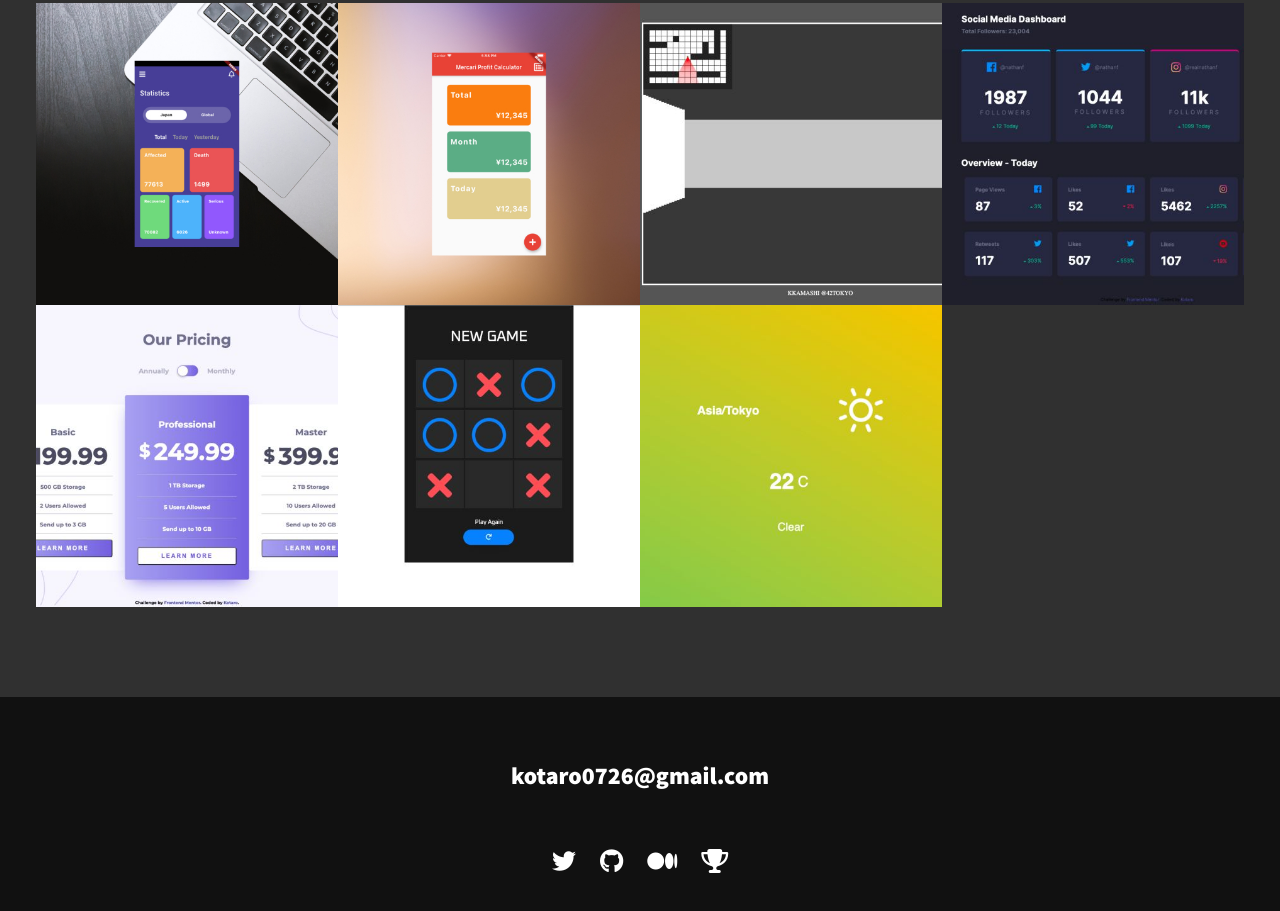
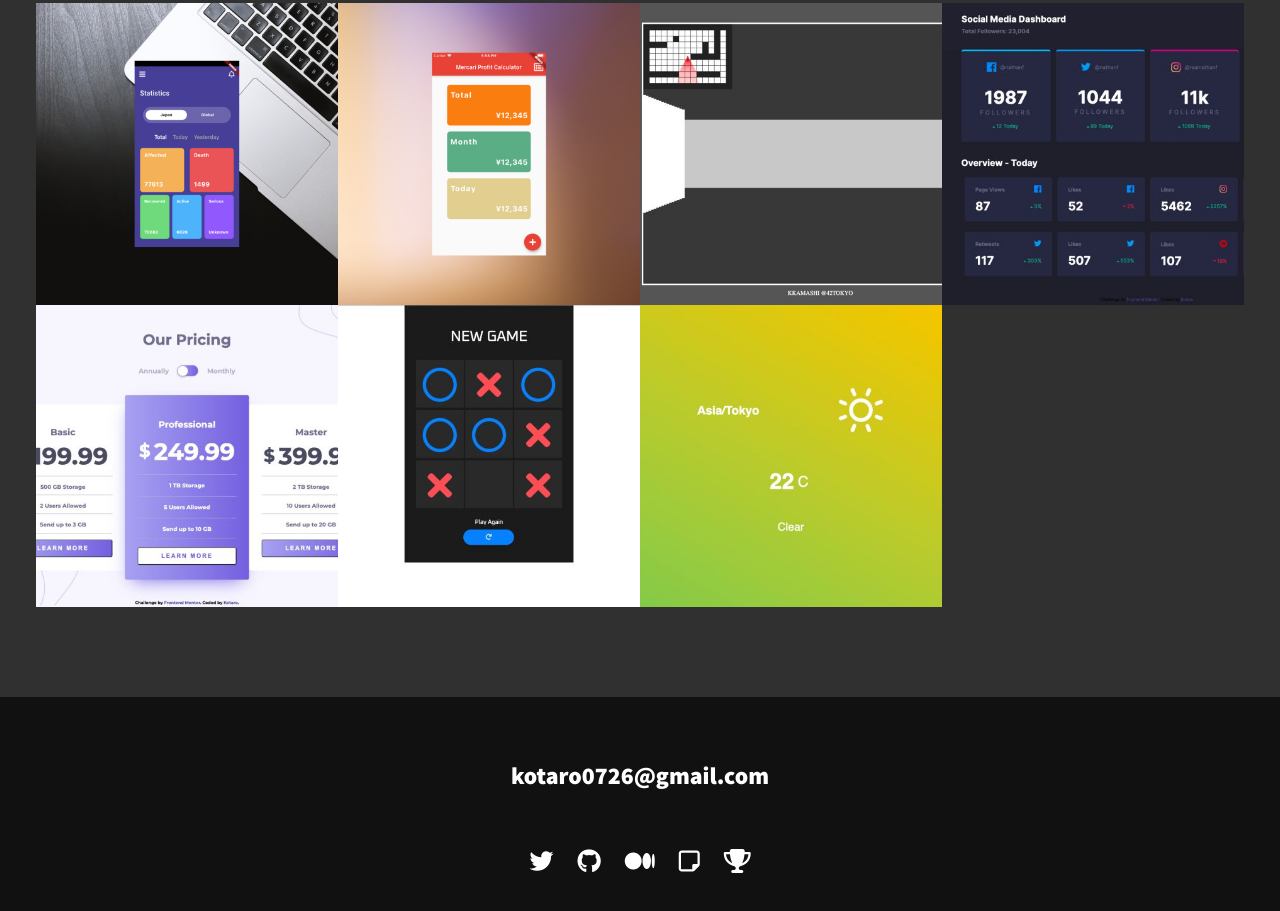
Before and after one commit to Kotaro666-dev/portfolio, a plain HTML site: page index.html in a window 1280 px wide. Shown: the part 2225-3136 px from the top of the page. Drawn offline with nearby package versions, Linux system fonts and the light colour scheme.

Commit message:
Add the link of note magazin

```diff
--- a/index.html
+++ b/index.html
@@ -20,8 +20,11 @@
       rel="stylesheet"
     />
     <!-- <link rel="stylesheet" href="style.css"> -->
-    <link rel="stylesheet" href="https://kotaro666-dev.github.io/portfolio/style.css"/>
-    <link rel="icon" type="image/x-icon" href="img/favicon.ico">
+    <link
+      rel="stylesheet"
+      href="https://kotaro666-dev.github.io/portfolio/style.css"
+    />
+    <link rel="icon" type="image/x-icon" href="img/favicon.ico" />
     <script
       src="https://kit.fontawesome.com/86611af5bf.js"
       crossorigin="anonymous"
@@ -64,11 +67,7 @@
           >42TOKYO</a
         >
       </p>
-      <img
-        src="img/kotaro-01.jpg"
-        alt="Profile photo"
-        class="intro__img"
-      />
+      <img src="img/kotaro-01.jpg" alt="Profile photo" class="intro__img" />
     </section>
 
     <!--    My Skills -->
@@ -77,7 +76,7 @@
       <div class="skills">
         <div class="skill">
           <h3>LANGUAGE</h3>
-          <br>
+          <br />
           <ul class="list">
             <li>Clang(42Tokyo)</li>
             <li>C++(Competitive Programming)</li>
@@ -93,18 +92,20 @@
         </div>
         <div class="skill">
           <h3>ENV, EDITOR & PLATFORM</h3>
-          <br>
+          <br />
           <ul class="list">
-              <li><span style="font-weight: bold;">ENV</span>
+            <li>
+              <span style="font-weight: bold">ENV</span>
               <ul>
                 <li>MacBook Air(2017)</li>
                 <li>Memory: 8GB</li>
               </ul>
             </li>
           </ul>
-            <br>
+          <br />
           <ul class="list">
-              <li><span style="font-weight: bold;">EDITOR</span>
+            <li>
+              <span style="font-weight: bold">EDITOR</span>
               <ul>
                 <li>Vim</li>
                 <li>VScode</li>
@@ -113,9 +114,10 @@
               </ul>
             </li>
           </ul>
-            <br>
+          <br />
           <ul class="list">
-              <li><span style="font-weight: bold;">PLATFORM</span>
+            <li>
+              <span style="font-weight: bold">PLATFORM</span>
               <ul>
                 <li>Flutter</li>
                 <li>MySQL</li>
@@ -127,7 +129,7 @@
         </div>
         <div class="skill">
           <h3>OTHER SKILLS</h3>
-          <br>
+          <br />
           <ul class="list">
             <li>Linux Command</li>
             <li>Github</li>
@@ -156,14 +158,24 @@
 
       <div class="about--me_body">
         <p class="japanese__font">
-          オランダ在住時に訪れた<a href="https://su.org/" target="_blank" class="link">Singularity University</a>にて、最先端技術を使ってイノベーションを起こそうとする学生たちに強い影響を受ける。
+          オランダ在住時に訪れた<a
+            href="https://su.org/"
+            target="_blank"
+            class="link"
+            >Singularity University</a
+          >にて、最先端技術を使ってイノベーションを起こそうとする学生たちに強い影響を受ける。
           この出来事が契機となり、エンジニア職に関心を持ち始める。
         </p>
-        <br>
+        <br />
         <p class="japanese__font">
           その後日本に帰国した後、フランス発エンジニア養成機関42Tokyoが開校されることを知り、受験することを決意。
           3時間に渡るWeb試験と1ヶ月の厳しい入学試験を乗り越えて合格。2020年7月に晴れて入学。「自走できるエンジニア」を目指して、学習中。
-          より詳細な事項は<a href="https://note.com/kkamashi/n/nba8de97c3bf6" target="_blank" class="link">こちら</a>で紹介。
+          より詳細な事項は<a
+            href="https://note.com/kkamashi/n/nba8de97c3bf6"
+            target="_blank"
+            class="link"
+            >こちら</a
+          >で紹介。
         </p>
       </div>
       <img
@@ -273,6 +285,15 @@
         <li class="social-list__item">
           <a
             class="social--list__link"
+            href="https://note.com/kkamashi"
+            target="_blank"
+          >
+          <i class="far fa-sticky-note"></i>
+          </a>
+        </li>
+        <li class="social-list__item">
+          <a
+            class="social--list__link"
             href="https://atcoder.jp/users/Kotaro666"
             target="_blank"
           >
```
Also changed, not shown: img/logo_note.svg (added), img/portfolio-01.jpg (deleted), img/portfolio-02.jpg (deleted), img/portfolio-03.jpg (deleted), img/portfolio-04.jpg (deleted), img/portfolio-05.jpg (deleted), img/portfolio-06.jpg (deleted), img/portfolio-07.jpg (deleted), img/portfolio-08.jpg (deleted), img/portfolio-09.jpg (deleted), img/portfolio-10.jpg (deleted). Lines whose indentation alone changed are shown as unchanged.
